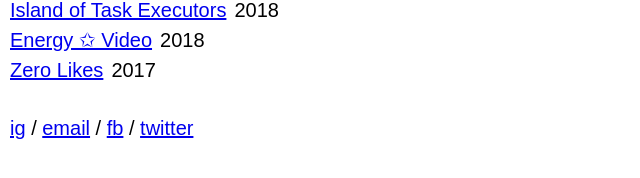
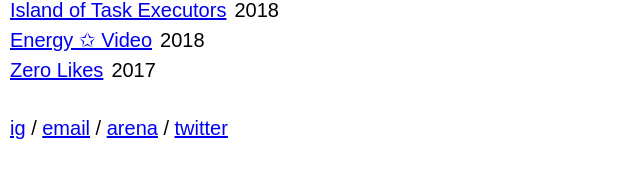
Before and after one commit to samhains/samhains.github.io, a Jekyll site: the page built from index.md, in a window 1280 px wide. Shown: the part 448-626 px from the top of the page, without its empty margins (0-640 px from the left). Built offline with Jekyll 4.4.1, drawn with Linux system fonts in a browser that asks for light colours; nearby versions of some CDN libraries.

Commit message:
Update home.html
asdfa

```diff
--- a/_layouts/home.html
+++ b/_layouts/home.html
@@ -19,7 +19,7 @@ layout: default
   <span>
   <a  href="http://instagram.com/sam.hains"  target="_blank"> ig</a> /
   <a  href="mailto:sam@samhains.com" target="_blank"> email</a> /
-  <a  href="http://facebook.com/sdhains"  target="_blank"> fb</a> /
+  <a  href="https://www.are.na/sam-hains"  target="_blank"> arena</a> /
   <a  href="http://twitter.com/sam_hains"  target="_blank"> twitter</a>
 
   </span>
```
